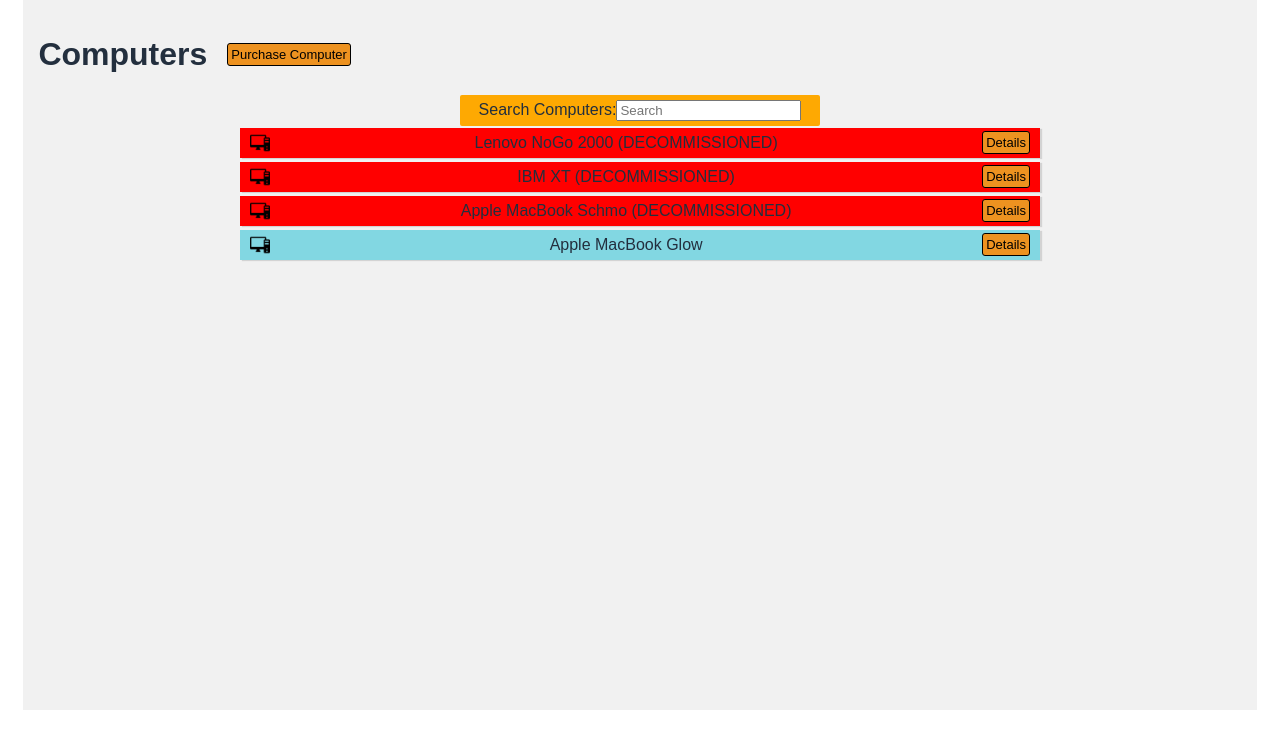
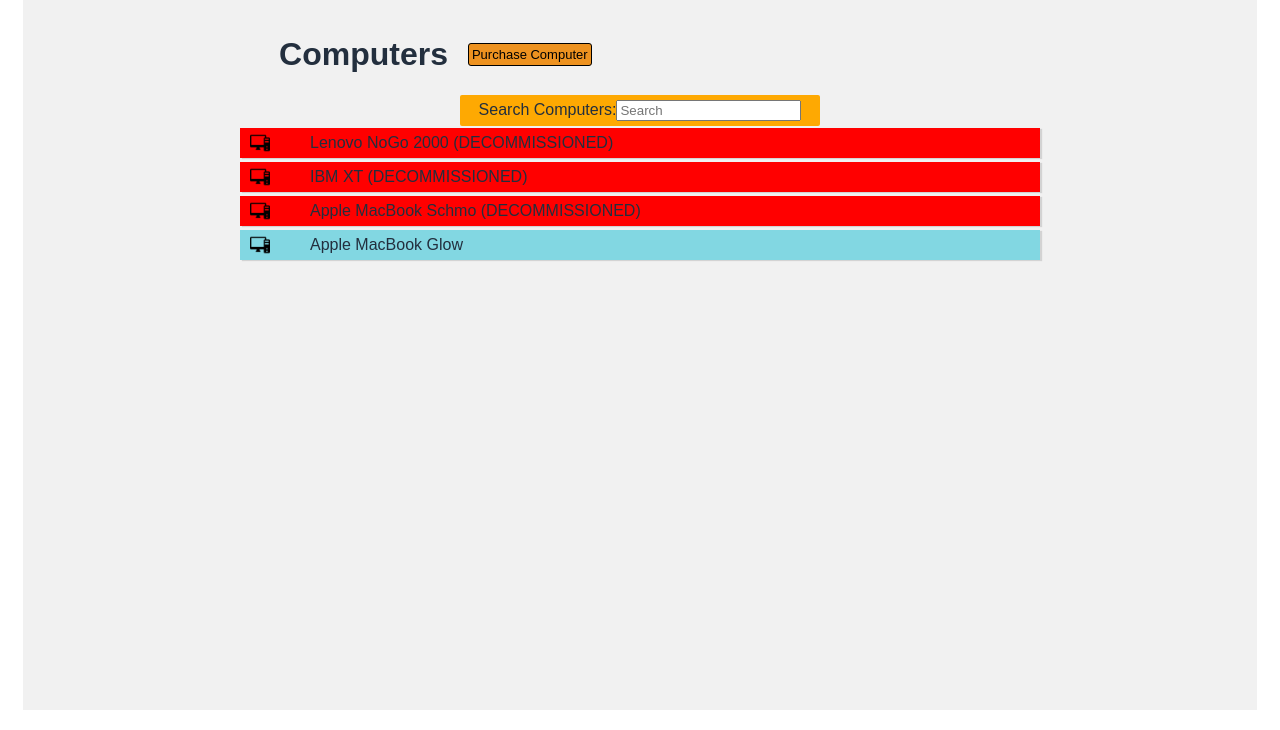
Before and after one commit to nss-day-cohort-38/bangazon-workforce-management-icarius-cloud, a Django app: template hrapp/templates/computers/list.html in a window 1280 px wide. Shown: the part 70-800 px from the top of the page. Run offline with Django 3.2, Linux system fonts and the light colour scheme; the template is opened without the code that fills it: values that come from a table or form of the project are taken from there, others are empty; a user stored in the database is signed in; data comes from the database, SQL or seed files in the repository.

Commit message:
Styling profiling

```diff
--- a/hrapp/static/styles/main.css
+++ b/hrapp/static/styles/main.css
@@ -1,6 +1,7 @@
 .sectionHeader {
     display: flex;
     align-items: center;
+    margin-left: 20%;
 }
 h1 .bangazonButton{
     margin-left: 20px;
@@ -17,6 +18,7 @@
 }
 
 .listItem {
+    position: relative;
     list-style-type: none;
     height: 30px;
     width: 100%;
@@ -26,10 +28,12 @@
     box-shadow: 2px 1px 1px lightgray;
     display: flex;
     flex-direction: row;
-    justify-content: space-between;
+    justify-content: left;
     align-self: center;
     align-items: center;
     transition: 0.2s ease;
+    text-decoration: none;
+    color: var(--bangazonBlack)
 }
 .listItem:hover{
     height: 34px;
@@ -43,6 +47,15 @@
 .listItem.details{
     cursor: pointer;
 }
+.listItem p{
+    margin-left: 10px;
+    margin-right: 15px;
+}
+.deptName{
+    position: absolute;
+    right: 10px;
+    top: -10px;
+}
 .supervisor{
     background-color: #07ace3 !important;
 }
@@ -54,6 +67,7 @@
 .listImage{
     width: 20px;
     margin-left: 10px;
+    margin-right: 30px;
 }
 
 .detailsFrame{
--- a/hrapp/templates/computers/list.html
+++ b/hrapp/templates/computers/list.html
@@ -14,23 +14,21 @@
     <section class="listContainer">
     {% for computer in all_computers %}
         {% if not computer.is_assigned and not computer.decommission_date %}
-        <div class="listItem">
+        <a class="listItem" href="{% url 'hrapp:computer' computer.id %}">
             <img class="listImage" src="{% static 'images/computer.png' %}">
             <p>{{ computer.manufacturer }} {{ computer.make }}</p>
-            <a class="bangazonButton" href="{% url 'hrapp:computer' computer.id %}">Details</a>
-        </div>
+
+        </a>
         {% elif computer.is_assigned and not computer.decommission_date %}
-        <div class="listItem supervisor">
+        <a class="listItem supervisor" href="{% url 'hrapp:computer' computer.id %}">
             <img class="listImage" src="{% static 'images/computer.png' %}">
             <p>{{ computer.manufacturer }} {{ computer.make }}</p>
-            <a class="bangazonButton" href="{% url 'hrapp:computer' computer.id %}">Details</a>
-        </div>
+        </a>
         {% elif computer.decommission_date %}
-        <div class="listItem decommissioned">
+        <a class="listItem decommissioned" href="{% url 'hrapp:computer' computer.id %}">
             <img class="listImage" src="{% static 'images/computer.png' %}">
             <p>{{ computer.manufacturer }} {{ computer.make }} (DECOMMISSIONED)</p>
-            <a class="bangazonButton" href="{% url 'hrapp:computer' computer.id %}">Details</a>
-        </div>
+        </a>
         {% endif %}
     {% endfor %}
     </section>
--- a/hrapp/templates/training_programs/past_training_program_list.html
+++ b/hrapp/templates/training_programs/past_training_program_list.html
@@ -2,11 +2,10 @@
 {% if user.is_authenticated %}
 <div id="past" class="hidden listContainer">
 {% for program in past_training_programs %}
-        <div class="listItem">
+        <a class="listItem" href="{% url 'hrapp:training_program_details' program.id %}">
              <img class="listImage" src="{% static 'images/training.png' %}">
              <p>{{program}}</p>
-             <a class='bangazonButton' href="{% url 'hrapp:training_program_details' program.id %}">Details</a>
-        </div>
+        </a>
 {% endfor %}
 {% else %}
 <div id="past" class="hidden listContainer">
--- a/hrapp/templates/training_programs/training_program_list.html
+++ b/hrapp/templates/training_programs/training_program_list.html
@@ -15,11 +15,10 @@
         <section id="future" class="listContainer">
         {% for program in future_training_programs %}
 
-                <div  class="listItem">
+                <a  class="listItem" href="{% url 'hrapp:training_program_details' program.id %}">
                     <img class="listImage" src="{% static 'images/training.png' %}">
                     <p>{{program}}</p>
-                    <a class='bangazonButton' href="{% url 'hrapp:training_program_details' program.id %}">Details</a>
-                </div>
+                </a>
 
         {% endfor %}
         </section>
```
Also changed, not shown: hrapp/templates/employees/employees_list.html (+6 -8 lines).
